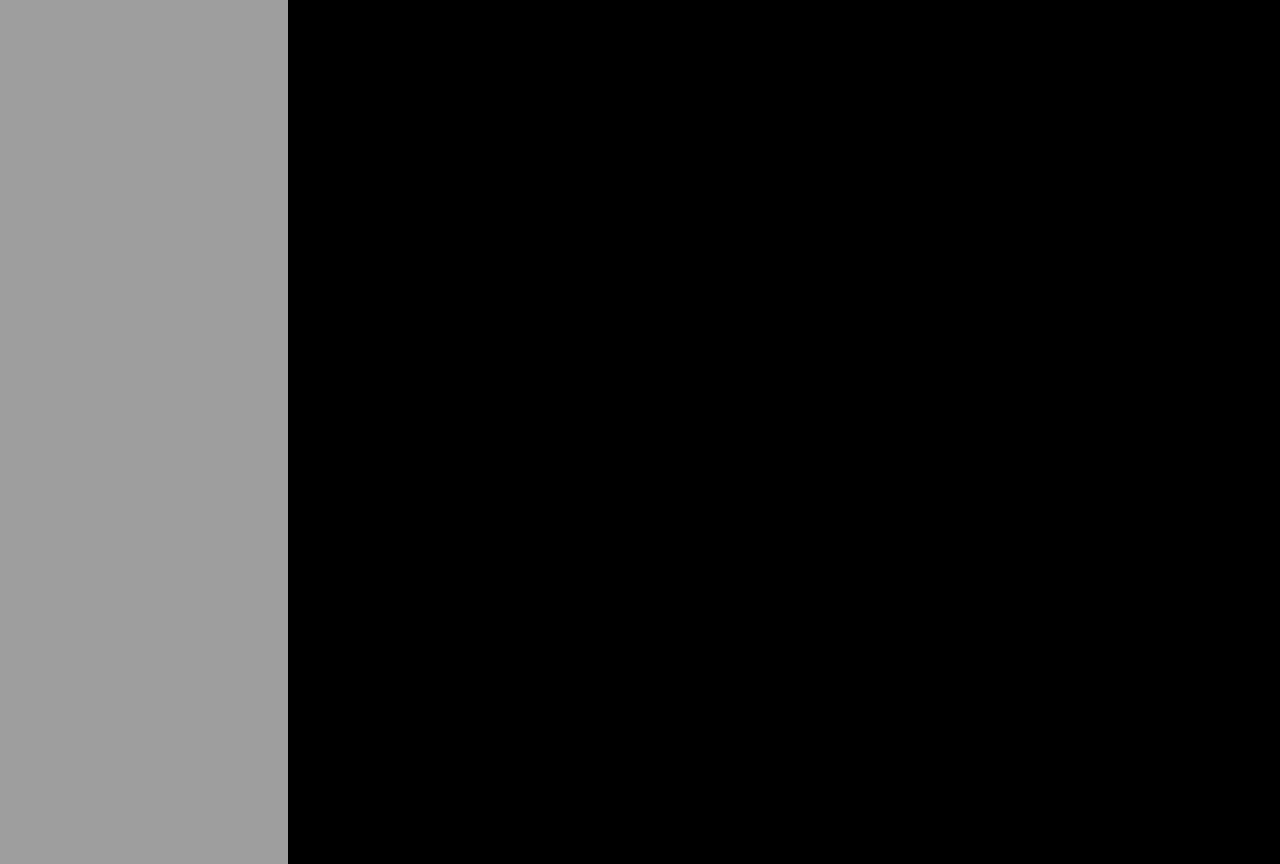
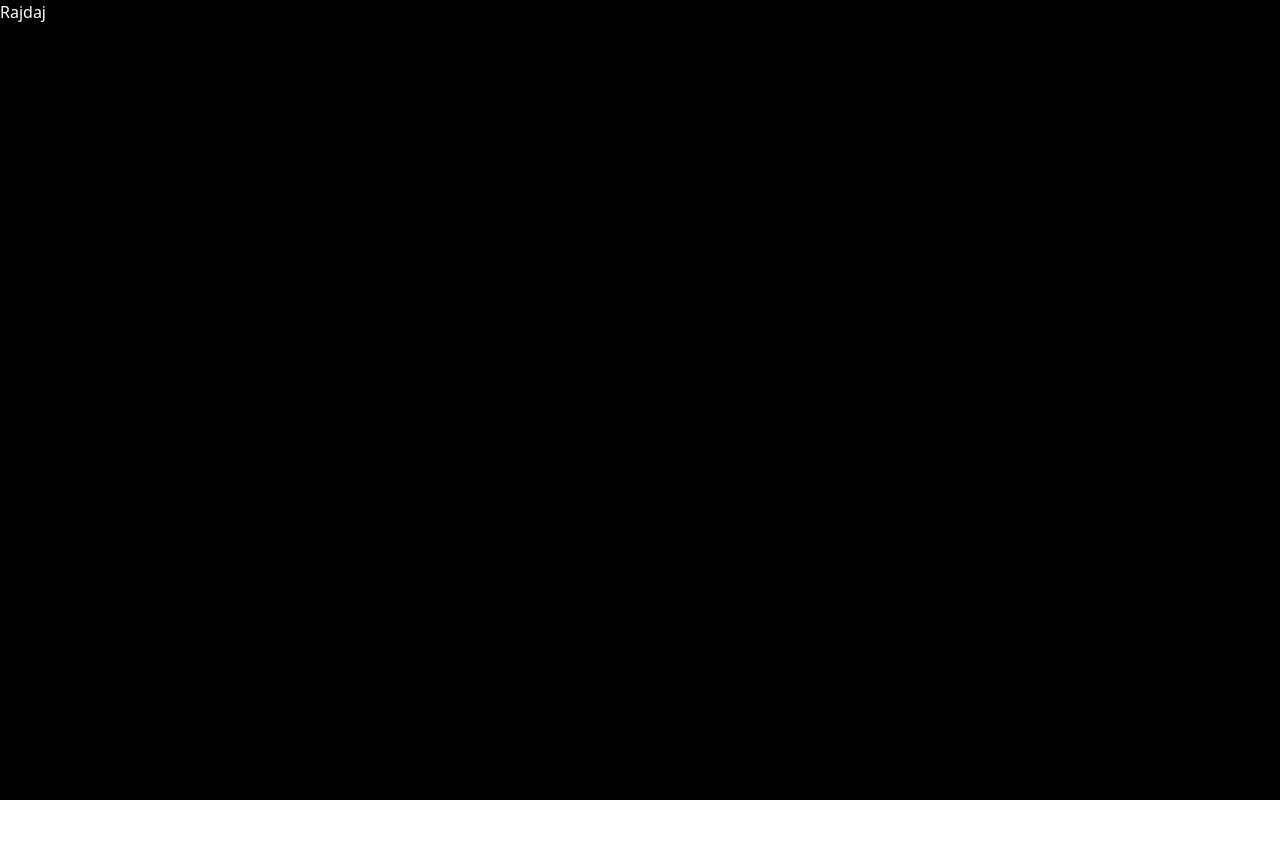
Before and after one commit to raees-aziz/OS_Portfolio, a React (Vite) app: page / in a window 1280 px wide. After the commit the page ends 800 px from the top, so only its background shows below. Built offline with nearby package versions, Linux system fonts and the light colour scheme.

Commit message:
error in canvas

```diff
--- a/src/App.jsx
+++ b/src/App.jsx
@@ -1,11 +1,17 @@
 import React from 'react'
+import data from '../src/utils/data.js'
 import Canvas from './Components/Canvas'
 function App() {
   return (
     <div className='min-h-screen bg-black text-white w-full'>
-      <Canvas startPoint={0}/>
-      <Canvas startPoint={150}/>
-      <Canvas startPoint={300}/>
+      {data.map((item, index) => {
+        <div key={index}>
+          {item.map((canvasdets, index) => {
+            <Canvas details={canvasdets} />
+          })}
+        </div>
+      })}
+      <h1>Rajdaj</h1>
     </div>
   )
 }
--- a/src/Components/Canvas.jsx
+++ b/src/Components/Canvas.jsx
@@ -4,8 +4,8 @@ import { useGSAP } from '@gsap/react'
 import gsap from 'gsap'
 
 
-function Canvas({startPoint}) {
-
+function Canvas({details}) {
+const {startIndex,numImages,duration,size,top,left,zInsex}=details
     const [index,setIndex]=useState({value:startPoint})
     const canvaRef=useRef(null)
 
@@ -38,7 +38,7 @@ function Canvas({startPoint}) {
 
     return (
         <>
-        <canvas id='canvas' className='size-72' ref={canvaRef}>
+        <canvas id='canvas' className={`size-${size}`} ref={canvaRef}>
             Canvas
         </canvas>
         {/* <h1>Lorasda</h1> */}
```
